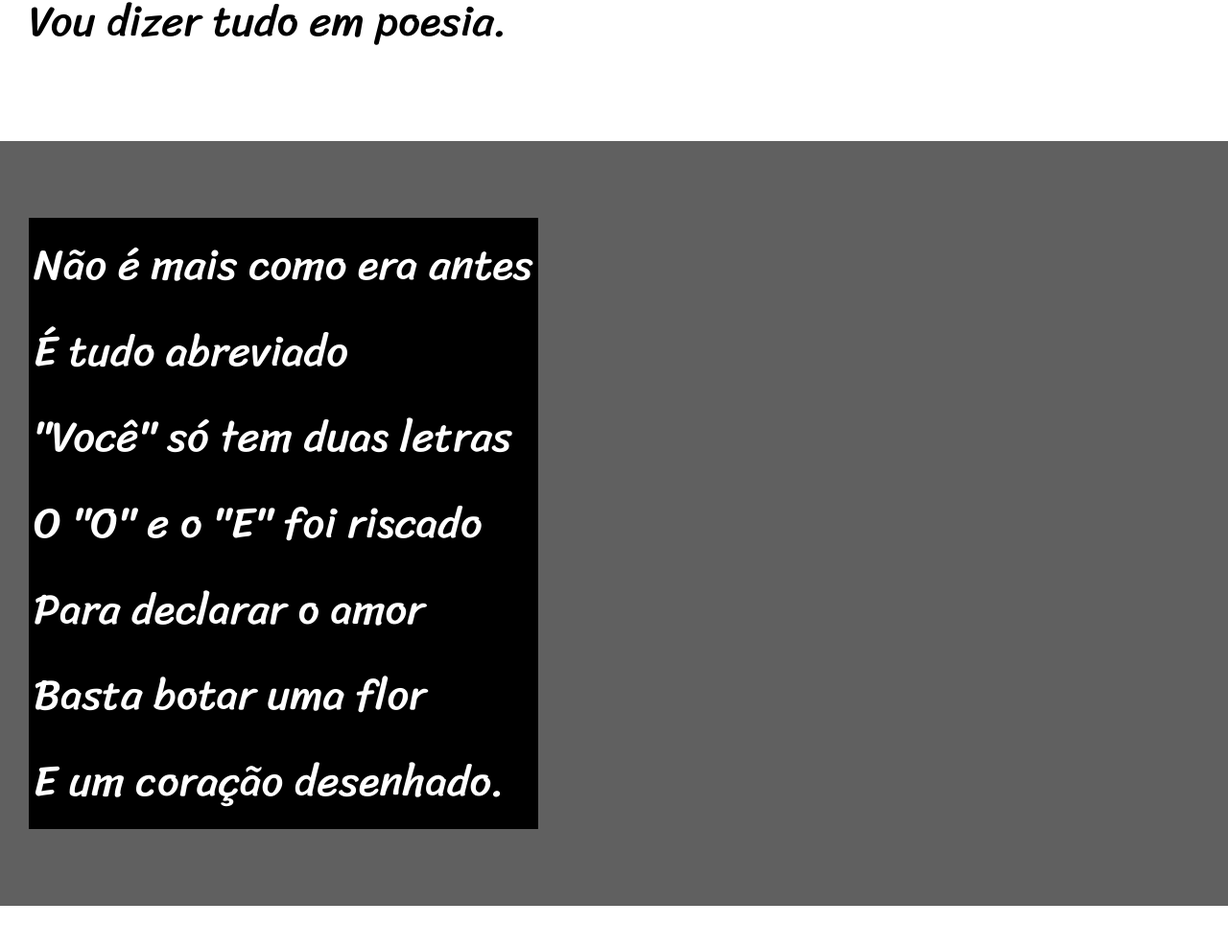
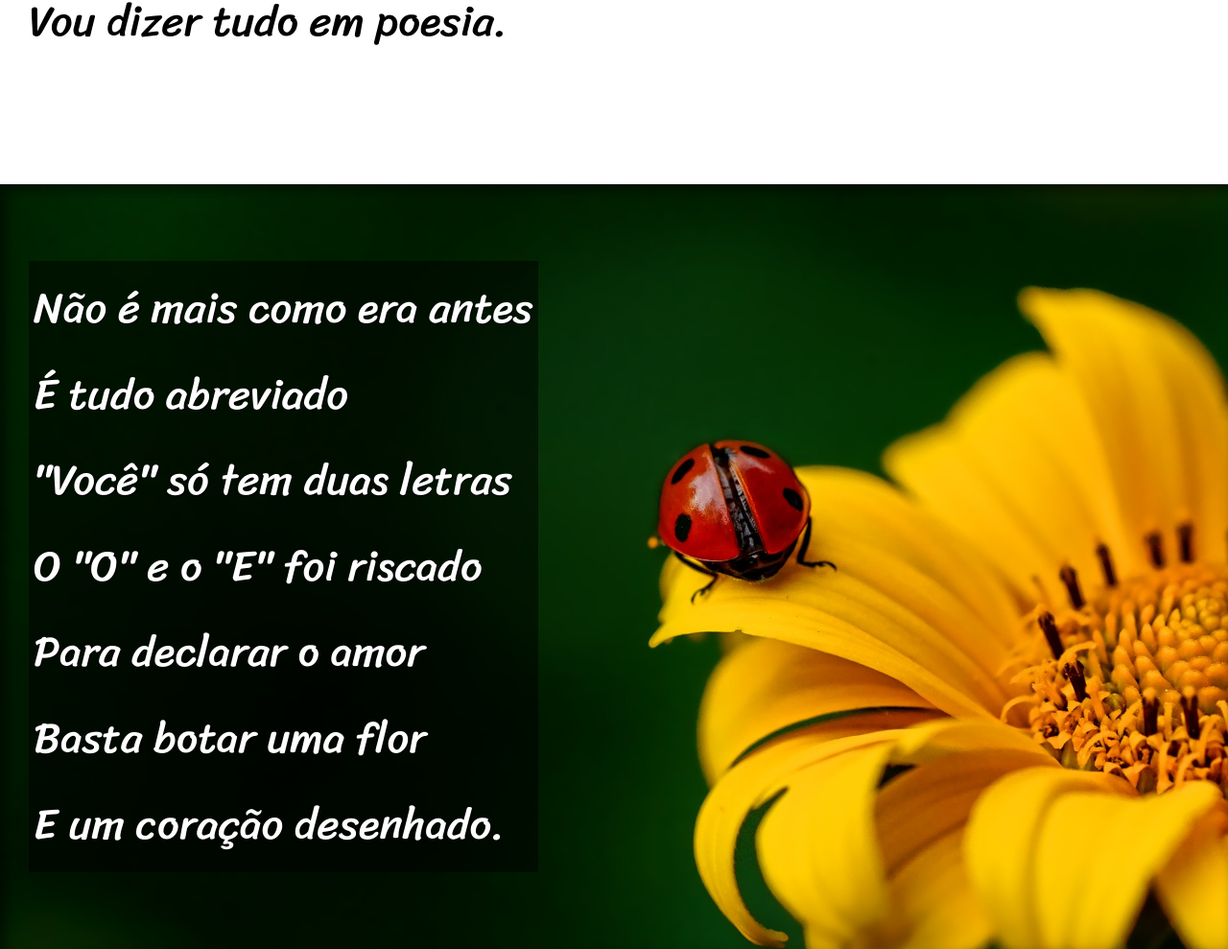
Before and after one commit to santiagofyll/html-css, a plain HTML site: page desafios/d012/index.html in a window 1280 px wide. Shown: the part 900-1889 px from the top of the page at 96% size. Drawn offline with Linux system fonts and the light colour scheme.

Commit message:
cordel moderno

```diff
--- a/desafios/d012/estilo/style.css
+++ b/desafios/d012/estilo/style.css
@@ -67,13 +67,33 @@ section.normal{
 section.imagem{
     background: rgba(0, 0, 0, 0.432);
     color: white;
+    box-shadow: inset 6px 6px 13px 0px rgba(0, 0, 0, 0.541);
+    background-attachment: fixed;
+}
+
+section.imagem >p{
+    background-color: rgba(0, 0, 0, 0.507);
+    display: inline-block;
+    padding: 5px;
+    text-shadow: 1px 1px 0px black;
 
 }
 
-section.imagem >p{
-    background-color: black;
-    display: inline-block;
-    padding: 5px;
+section > p {
+    padding-bottom: 1em;
+}
+
+section#img01{
+    background-image: url('../imagens/background001.jpg');
+    background-position: right center;
+    background-size: cover;
+
+}
+
+section#img02{
+    background-image: url('../imagens/background002.jpg');
+    background-position: right center;
+    background-size: cover;
 
 }
 
--- a/desafios/d012/index.html
+++ b/desafios/d012/index.html
@@ -30,7 +30,7 @@
             </p>
         </section>
 
-        <section class="imagem">
+        <section class="imagem" id="img01">
 
             <p>
                 Não é mais como era antes <br>
@@ -66,7 +66,7 @@
 
         </section>
 
-        <section class="imagem">
+        <section class="imagem" id="img02">
             <p>
                 Tenho saudade das cartas <br>
                 Escritas com a própria mão <br>
```
